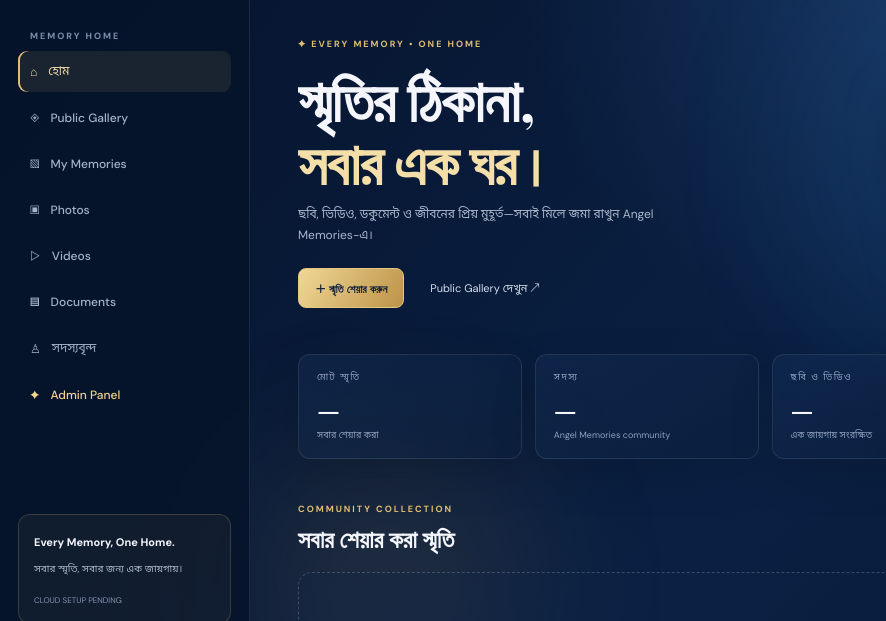
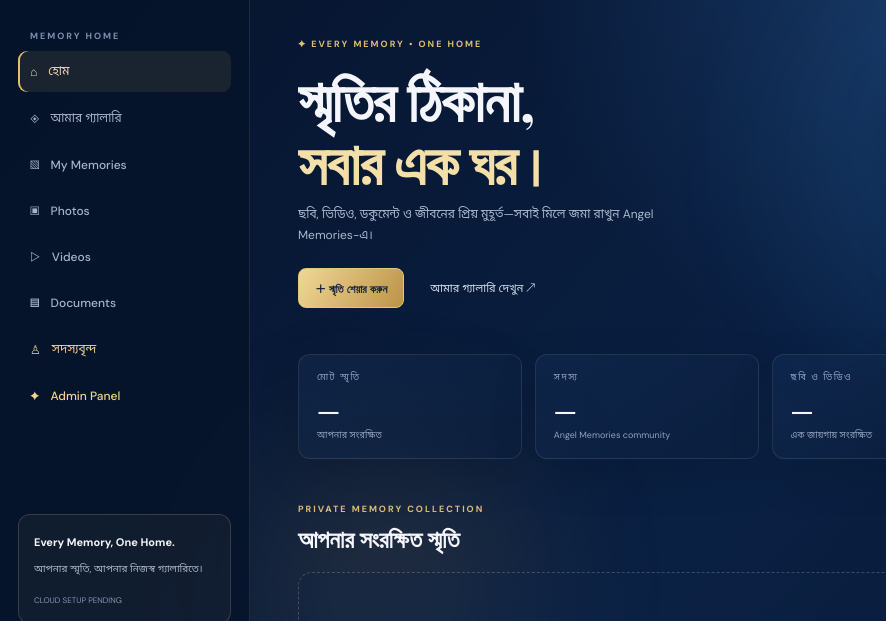
Before and after one commit to mdamranhosain75-wq/angel-memories, a plain HTML site: page index.html in a window 1280 px wide. Shown: the part 85-706 px from the top of the page, 0-886 px from the left. Drawn offline with nearby package versions, Linux system fonts and the light colour scheme.

Commit message:
Convert interface to private personal galleries

```diff
--- a/index.html
+++ b/index.html
@@ -16,16 +16,16 @@
 <p class="label">MEMORY HOME</p>
 <nav>
 <button class="nav active" data-view="home">⌂ <span>হোম</span></button>
-<button class="nav" data-view="public">◈ <span>Public Gallery</span></button>
+<button class="nav" data-view="public">◈ <span>আমার গ্যালারি</span></button>
 <button class="nav" data-view="mine">▧ <span>My Memories</span></button>
 <button class="nav" data-view="photos">▣ <span>Photos</span></button>
 <button class="nav" data-view="videos">▷ <span>Videos</span></button>
 <button class="nav" data-view="documents">▤ <span>Documents</span></button>
-<button class="nav" data-view="people">♙ <span>সদস্যবৃন্দ</span></button>
+<button class="nav admin-nav" data-view="people" hidden>♙ <span>সদস্যবৃন্দ</span></button>
 <button class="nav admin-nav" data-view="admin" hidden>✦ <span>Admin Panel</span></button>
 </nav>
 <div class="side-bottom">
-<div class="note"><b>Every Memory, One Home.</b><p>সবার স্মৃতি, সবার জন্য এক জায়গায়।</p><small id="connectionLabel">CLOUD SETUP PENDING</small></div>
+<div class="note"><b>Every Memory, One Home.</b><p>আপনার স্মৃতি, আপনার নিজস্ব গ্যালারিতে।</p><small id="connectionLabel">CLOUD SETUP PENDING</small></div>
 <div class="profile"><span class="avatar" id="avatar">G</span><span class="profile-copy"><b id="profileName">অতিথি</b><small id="profileId">লগইন করা হয়নি</small></span></div>
 </div>
 </aside>
@@ -33,26 +33,26 @@
 <header><div class="crumb">Angel Memories <span>/</span> <b id="section">হোম</b></div><div class="actions"><label class="search">⌕ <input id="search" placeholder="স্মৃতি খুঁজুন..."></label><button class="upload" id="uploadBtn">＋ শেয়ার করুন</button><button class="login" id="loginBtn">Google Login</button></div></header>
 <section class="hero">
 <div><p class="eyebrow">✦ EVERY MEMORY • ONE HOME</p><h1>স্মৃতির ঠিকানা,<br><em>সবার এক ঘর।</em></h1><p class="intro">ছবি, ভিডিও, ডকুমেন্ট ও জীবনের প্রিয় মুহূর্ত—সবাই মিলে জমা রাখুন Angel Memories-এ।</p>
-<div class="hero-actions"><button class="gold" id="heroShare">＋ স্মৃতি শেয়ার করুন</button><button class="plain" data-go="public">Public Gallery দেখুন ↗</button></div></div>
+<div class="hero-actions"><button class="gold" id="heroShare">＋ স্মৃতি শেয়ার করুন</button><button class="plain" data-go="public">আমার গ্যালারি দেখুন ↗</button></div></div>
 <div class="hero-art"><div class="ring"></div><div class="picture p1"></div><div class="picture p2"></div><div class="tag">✧ <span><b>Every Memory</b><small>One Home Forever</small></span></div></div>
 </section>
 <section class="stats">
-<article><small>মোট স্মৃতি</small><strong id="totalCount">—</strong><span>সবার শেয়ার করা</span></article>
+<article><small>মোট স্মৃতি</small><strong id="totalCount">—</strong><span>আপনার সংরক্ষিত</span></article>
 <article><small>সদস্য</small><strong id="memberCount">—</strong><span>Angel Memories community</span></article>
 <article><small>ছবি ও ভিডিও</small><strong id="mediaCount">—</strong><span>এক জায়গায় সংরক্ষিত</span></article>
 <article><small>ডকুমেন্ট</small><strong id="docCount">—</strong><span>গুরুত্বপূর্ণ ফাইল</span></article>
 </section>
 <section class="gallery">
-<div class="heading"><div><p class="eyebrow" id="eyebrow">COMMUNITY COLLECTION</p><h2 id="galleryTitle">সবার শেয়ার করা স্মৃতি</h2></div>
+<div class="heading"><div><p class="eyebrow" id="eyebrow">PRIVATE MEMORY COLLECTION</p><h2 id="galleryTitle">আপনার সংরক্ষিত স্মৃতি</h2></div>
 <div class="filters"><button class="filter active" data-filter="all">সব</button><button class="filter" data-filter="photo">ছবি</button><button class="filter" data-filter="video">ভিডিও</button><button class="filter" data-filter="document">ডকুমেন্ট</button></div></div>
-<div id="grid" class="grid"><div class="empty"><div>✧</div><h3>স্মৃতির ঘর তৈরি হচ্ছে</h3><p>ক্লাউড সংযোগ সম্পন্ন হলে সবার শেয়ার করা স্মৃতি এখানে দেখা যাবে।</p></div></div>
+<div id="grid" class="grid"><div class="empty"><div>✧</div><h3>স্মৃতির ঘর তৈরি হচ্ছে</h3><p>ক্লাউড সংযোগ সম্পন্ন হলে আপনার সংরক্ষিত স্মৃতি এখানে দেখা যাবে।</p></div></div>
 </section>
 <footer>ANGEL MEMORIES <span>EVERY MEMORY · ONE HOME</span><span>সবার স্মৃতি, সবার যত্নে</span></footer>
 </main></div>
 <input id="files" type="file" accept="image/*,video/*,.pdf,.zip,.doc,.docx,.xls,.xlsx,.ppt,.pptx,.txt" multiple hidden>
 <div id="toast" class="toast" role="status"></div>
 <div id="authModal" class="backdrop"><div class="dialog"><button class="close" id="authClose">×</button><p class="eyebrow">WELCOME TO ANGEL MEMORIES</p><h2>আপনার স্মৃতির ঘরে প্রবেশ করুন</h2><p>শেয়ার করতে ও নিজের স্মৃতি দেখতে Google দিয়ে লগইন করুন।</p><button class="gold full" id="googleSign">Google দিয়ে চালিয়ে যান</button></div></div>
-<div id="shareModal" class="backdrop"><div class="dialog"><button class="close" id="shareClose">×</button><p class="eyebrow">SHARE A MEMORY</p><h2>নতুন স্মৃতি শেয়ার করুন</h2><p>ছবি, ভিডিও অথবা ডকুমেন্ট নির্বাচন করুন।</p><input id="memoryTitle" maxlength="100" placeholder="স্মৃতির নাম (ঐচ্ছিক)"><textarea id="memoryDescription" rows="3" placeholder="স্মৃতি সম্পর্কে কিছু লিখুন (ঐচ্ছিক)"></textarea><label class="share-check"><input type="checkbox" id="makePublic" checked> Public Gallery-তে সবার সাথে শেয়ার করুন</label><button class="gold full" id="chooseFiles">ফাইল নির্বাচন করুন</button><p class="fineprint">ফাইল আপলোডের আগে লগইন ও ক্লাউড সংযোগ প্রয়োজন। সাধারণ সদস্য কোনো ফাইল ডিলিট করতে পারবে না।</p></div></div>
+<div id="shareModal" class="backdrop"><div class="dialog"><button class="close" id="shareClose">×</button><p class="eyebrow">SHARE A MEMORY</p><h2>নতুন স্মৃতি শেয়ার করুন</h2><p>ছবি, ভিডিও অথবা ডকুমেন্ট নির্বাচন করুন।</p><input id="memoryTitle" maxlength="100" placeholder="স্মৃতির নাম (ঐচ্ছিক)"><textarea id="memoryDescription" rows="3" placeholder="স্মৃতি সম্পর্কে কিছু লিখুন (ঐচ্ছিক)"></textarea><label class="share-check"><input type="checkbox" id="makePublic" checked> আমার গ্যালারি-তে শুধু নিজের গ্যালারিতে রাখুন</label><button class="gold full" id="chooseFiles">ফাইল নির্বাচন করুন</button><p class="fineprint">ফাইল আপলোডের আগে লগইন ও ক্লাউড সংযোগ প্রয়োজন। সাধারণ সদস্য কোনো ফাইল ডিলিট করতে পারবে না।</p></div></div>
 <script src="https://cdn.jsdelivr.net/npm/@supabase/supabase-js@2"></script>
 <script src="supabase-config.js"></script><script src="app.js"></script>
 </body></html>
```
